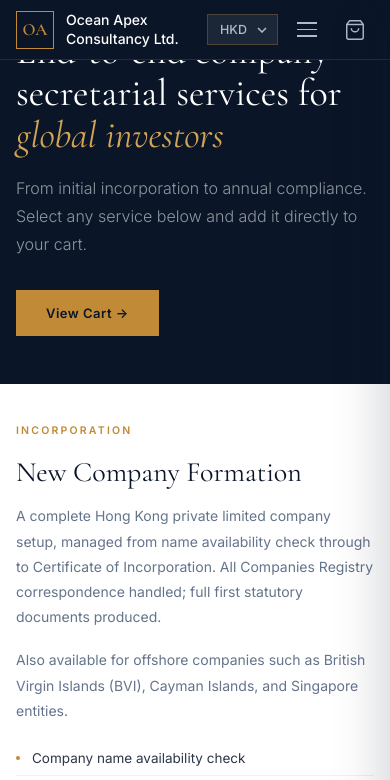
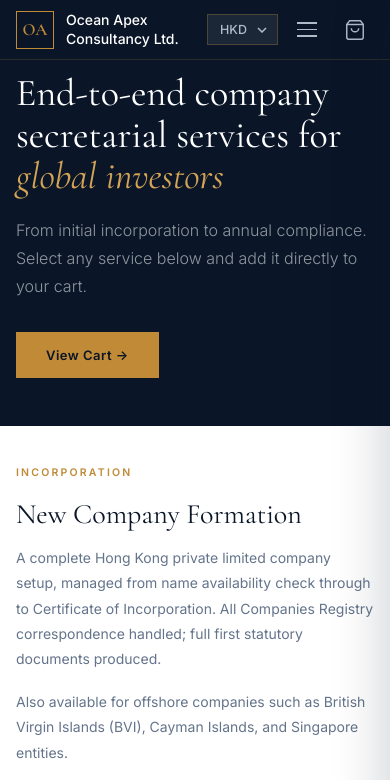
Before and after one commit to phoebecmk/OACLwebsite, a plain HTML site: page index.html in a window 390 px wide. Both pictures are taken after a click on the button "Explore Services". Shown: the top 780 px of the page. Drawn offline with nearby package versions, Linux system fonts and the light colour scheme.

Commit message:
Add files via upload

```diff
--- a/index.html
+++ b/index.html
@@ -438,7 +438,7 @@ footer{background:var(--navy);padding:64px 48px 32px}
 .chk-empty p{font-size:14px;color:var(--g500);margin-bottom:28px}
 
 /* ── CONFIRM PAGE ── */
-.confirm-wrap{min-height:100vh;display:flex;align-items:center;justify-content:center;padding:80px 48px}
+.confirm-wrap{min-height:100vh;display:flex;align-items:center;justify-content:center;padding:calc(var(--navh)+60px) 48px 60px}
 .confirm-inner{max-width:540px;text-align:center}
 .confirm-check{width:72px;height:72px;background:var(--gold);margin:0 auto 32px;display:flex;align-items:center;justify-content:center;color:var(--navy);font-size:30px;font-weight:700}
 .confirm-inner h1{font-family:var(--serif);font-size:44px;font-weight:400;color:var(--navy);margin-bottom:14px}
@@ -487,6 +487,9 @@ footer{background:var(--navy);padding:64px 48px 32px}
 /* ── PRICING TABLE SCROLL WRAPPER ── */
 .ptable-wrap{overflow-x:auto;-webkit-overflow-scrolling:touch;border:1px solid var(--g100)}
 .ptable-wrap .ptable{min-width:560px;border:none}
+
+/* Prevent fixed nav from obscuring scroll targets */
+[id]{scroll-margin-top:calc(var(--navh) + 16px)}
 
 /* ── RESPONSIVE ── */
 
@@ -541,7 +544,7 @@ footer{background:var(--navy);padding:64px 48px 32px}
   .svc-row{padding:40px 0;gap:24px}
   /* Confirm */
   .confirm-inner h1{font-size:32px}
-  .confirm-wrap{padding:60px 24px}
+  .confirm-wrap{padding-left:24px;padding-right:24px}
   /* Payment error panels: stack buttons vertically */
   .psp-actions{flex-direction:column}
   .btn-retry,.btn-retry-ghost{width:100%;text-align:center;justify-content:center;padding:13px 20px}
@@ -564,7 +567,7 @@ footer{background:var(--navy);padding:64px 48px 32px}
 @media(max-width:480px){
   :root{--navh:60px}
   .nav-inner{padding:0 16px}
-  .wrap,.hero,.sec,.svc-hero,.svc-detail-wrap,.order-wrap,.chk-wrap,footer,.trust-row{padding-left:16px;padding-right:16px}
+  .wrap,.hero,.sec,.svc-hero,.svc-detail-wrap,.order-wrap,.chk-wrap,.confirm-wrap,footer,.trust-row{padding-left:16px;padding-right:16px}
   .hero h1{font-size:clamp(34px,8.5vw,44px)}
   .hero-sub{font-size:14.5px}
   .hero-ctas{flex-direction:column;align-items:stretch}
@@ -859,8 +862,8 @@ footer{background:var(--navy);padding:64px 48px 32px}
   <div class="svc-hero">
     <div class="svc-hero-inner">
       <div class="eyebrow light">Fee Schedule</div>
-      <h1>Transparent pricing,<br><em>fixed before work begins</em></h1>
-      <p>All fees confirmed in writing before any work commences. Government filing fees and disbursements billed separately.</p>
+      <h1><br>Transparent pricing,<br><em>fixed before work begins</em></h1>
+      <p>All fees confirmed in writing before any work commences. Government filing fees and disbursements billed separately.<br></p>
     </div>
   </div>
 
@@ -941,7 +944,7 @@ footer{background:var(--navy);padding:64px 48px 32px}
   <div class="svc-hero">
     <div class="svc-hero-inner">
       <div class="eyebrow light">Our Services</div>
-      <h1>End-to-end company<br>secretarial services for<br><em>global investors</em></h1>
+      <h1><br>End-to-end company<br>secretarial services for<br><em>global investors</em></h1>
       <p>From initial incorporation to annual compliance. Select any service below and add it directly to your cart.</p>
       <button class="btn-primary" onclick="openCart()">View Cart →</button>
     </div>
```
